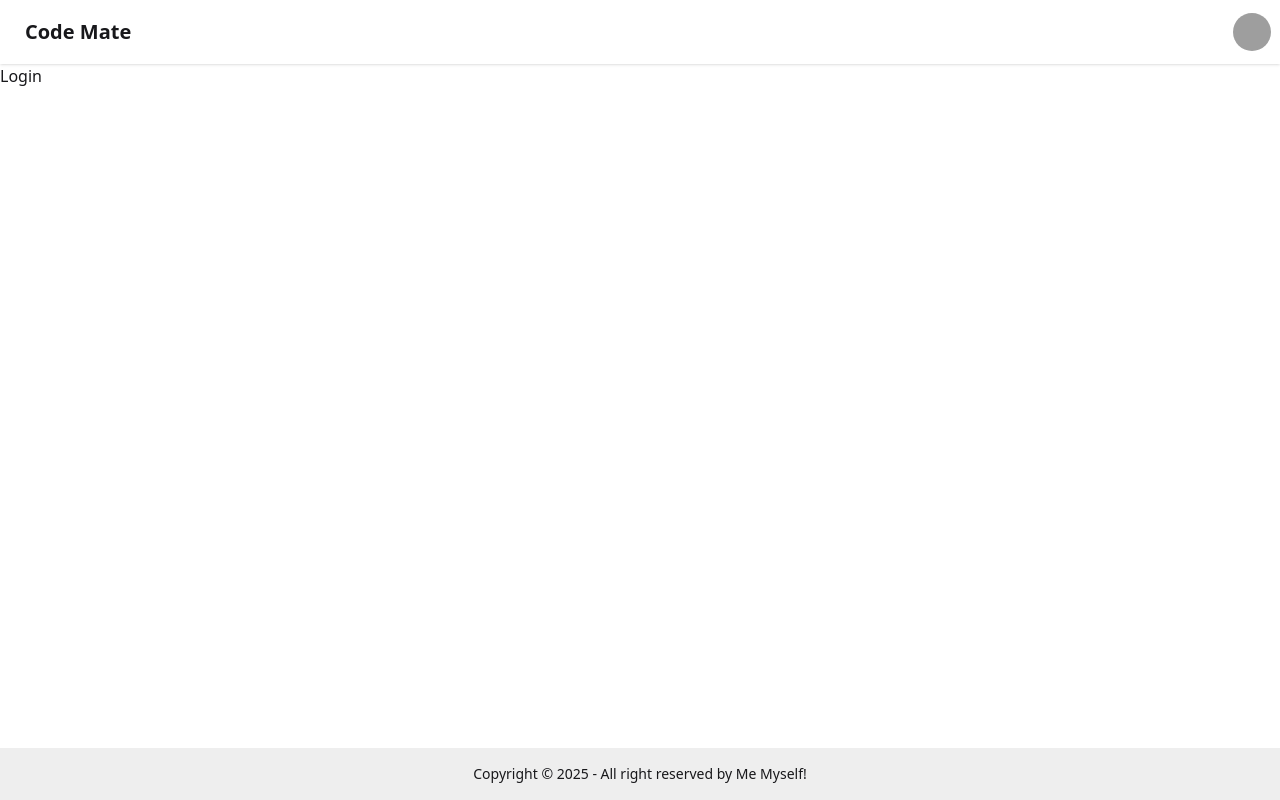
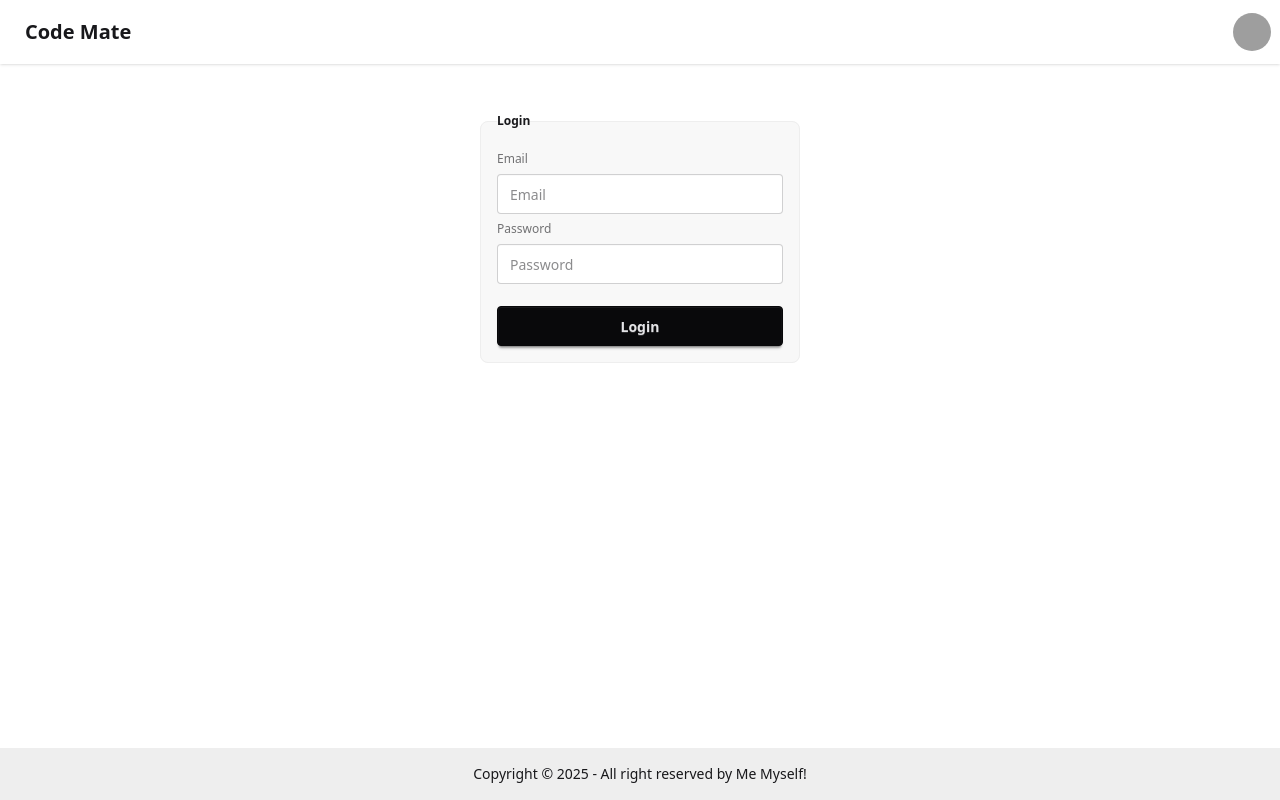
Before and after one commit to AutadeVishal/codemate-frontend, a React (Vite) app: page /login in a window 1280 px wide. Built offline with nearby package versions, Linux system fonts and the light colour scheme; grey boxes are pictures that could not be loaded.

Commit message:
Set up for Cors and Login

```diff
--- a/package.json
+++ b/package.json
@@ -15,6 +15,7 @@
   },
   "dependencies": {
     "@tailwindcss/vite": "^4.1.11",
+    "axios": "^1.11.0",
     "daisyui": "^5.0.46",
     "react": "^19.1.0",
     "react-dom": "^19.1.0",
--- a/src/components/Profile Related/Login.jsx
+++ b/src/components/Profile Related/Login.jsx
@@ -1,9 +1,38 @@
 import React from 'react'
+import { useState } from 'react'
+import axios from 'axios'
+
+
+
 
 const Login = () => {
+  const [email, setEmail] = useState('')
+  const [password, setPassword] = useState('')
+  const handleLogin = async () => {
+    try {
+      const res = await axios.post("http://localhost:3000/auth/login", { email, password }, {
+        withCredentials: true,//for cookies
+      });
+      console.log(res)
+    }
+    catch (err) {
+      console.log(err)
+
+    }
+  }
   return (
-    <div>
-     <h1> Login</h1>
+    <div className="flex justify-center mt-10">
+      <fieldset className="fieldset bg-base-200 border-base-300 rounded-box w-xs border p-4">
+        <legend className="fieldset-legend">Login</legend>
+
+        <label className="label">Email</label>
+        <input type="email" value={email} onChange={(e) => setEmail(e.target.value)} className="input" placeholder="Email" />
+
+        <label className="label">Password</label>
+        <input type="password" value={password} onChange={e => setPassword(e.target.value)} className="input" placeholder="Password" />
+
+        <button className="btn btn-neutral mt-4" onClick={() => handleLogin()}>Login</button>
+      </fieldset>
     </div>
   )
 }
```
Also changed, not shown: 1 other file (tests, documents, lock files or other folders).
